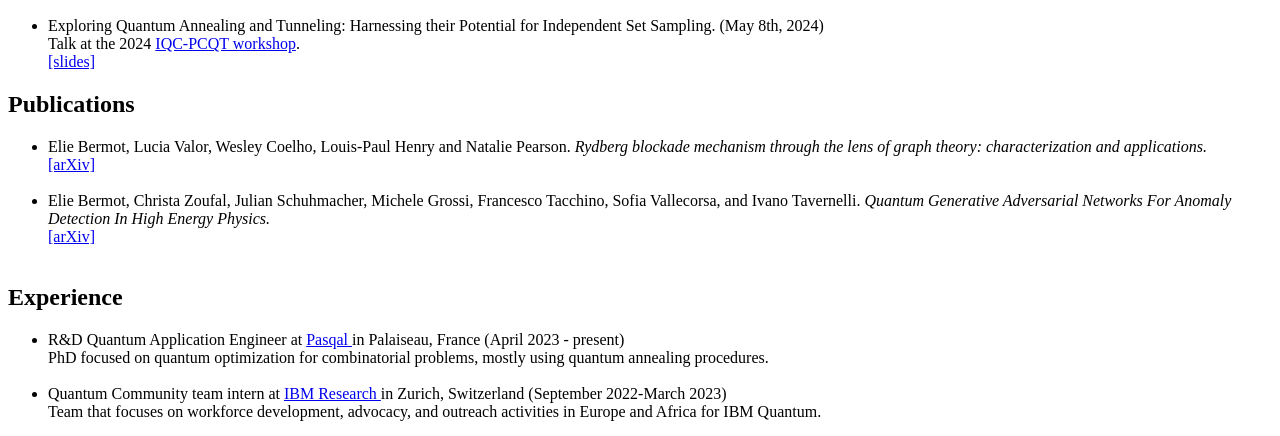
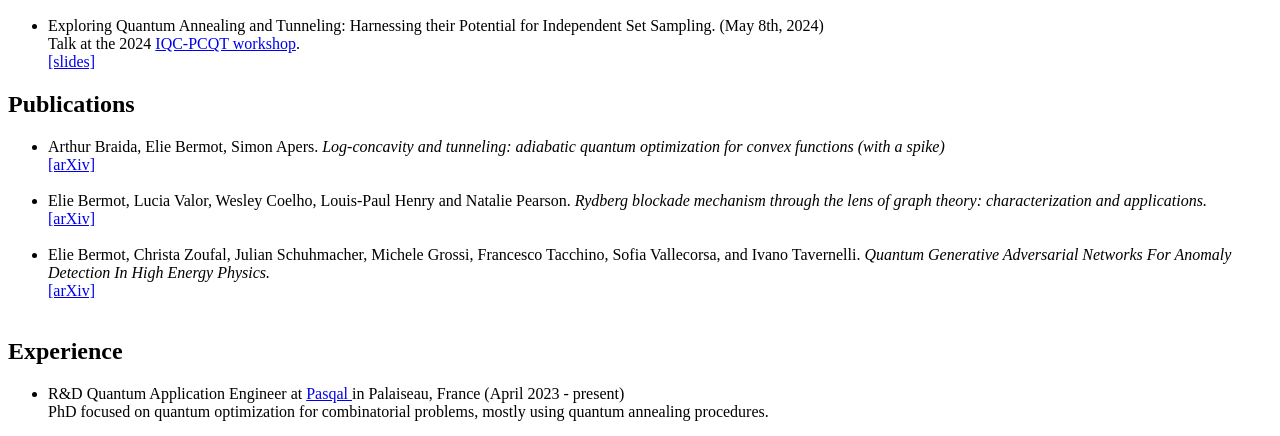
Before and after one commit to ebermot/ebermot.github.io, a plain HTML site: page index.html in a window 1280 px wide. Shown: the part 346-782 px from the top of the page. Drawn offline with Linux system fonts and the light colour scheme.

Commit message:
new paper

```diff
--- a/index.html
+++ b/index.html
@@ -29,6 +29,10 @@
     </ul>
 <h2>Publications</h2>
     <ul>
+         <li>
+            Arthur Braida, Elie Bermot, Simon Apers. <i>Log-concavity and tunneling: adiabatic quantum optimization for convex functions (with a spike)</i><br/>
+            <a href="https://arxiv.org/abs/2606.23614">[arXiv]</a><br/>
+        </li><br/>
          <li>
             Elie Bermot, Lucia Valor, Wesley Coelho, Louis-Paul Henry and Natalie Pearson. <i>Rydberg blockade mechanism through the lens of graph theory: characterization and applications.</i><br/>
             <a href="https://arxiv.org/abs/2506.13228">[arXiv]</a><br/>
```
